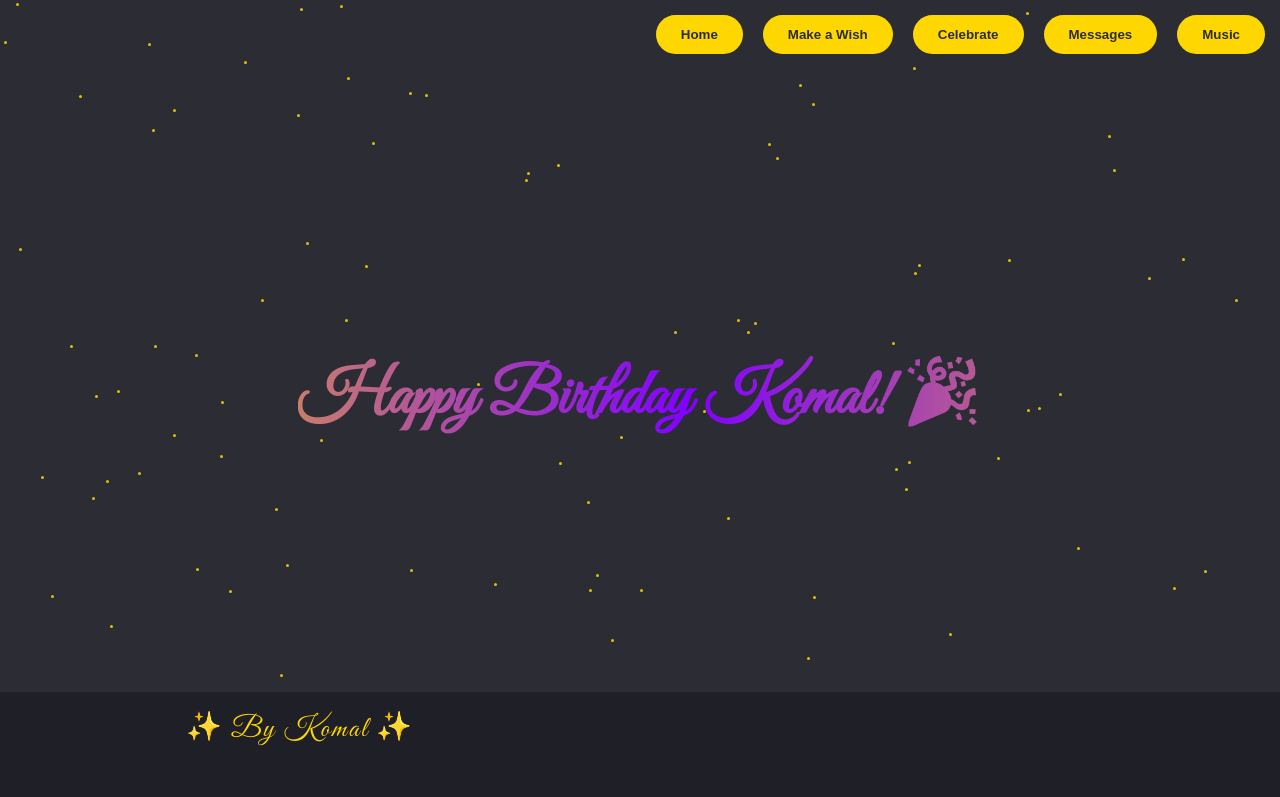
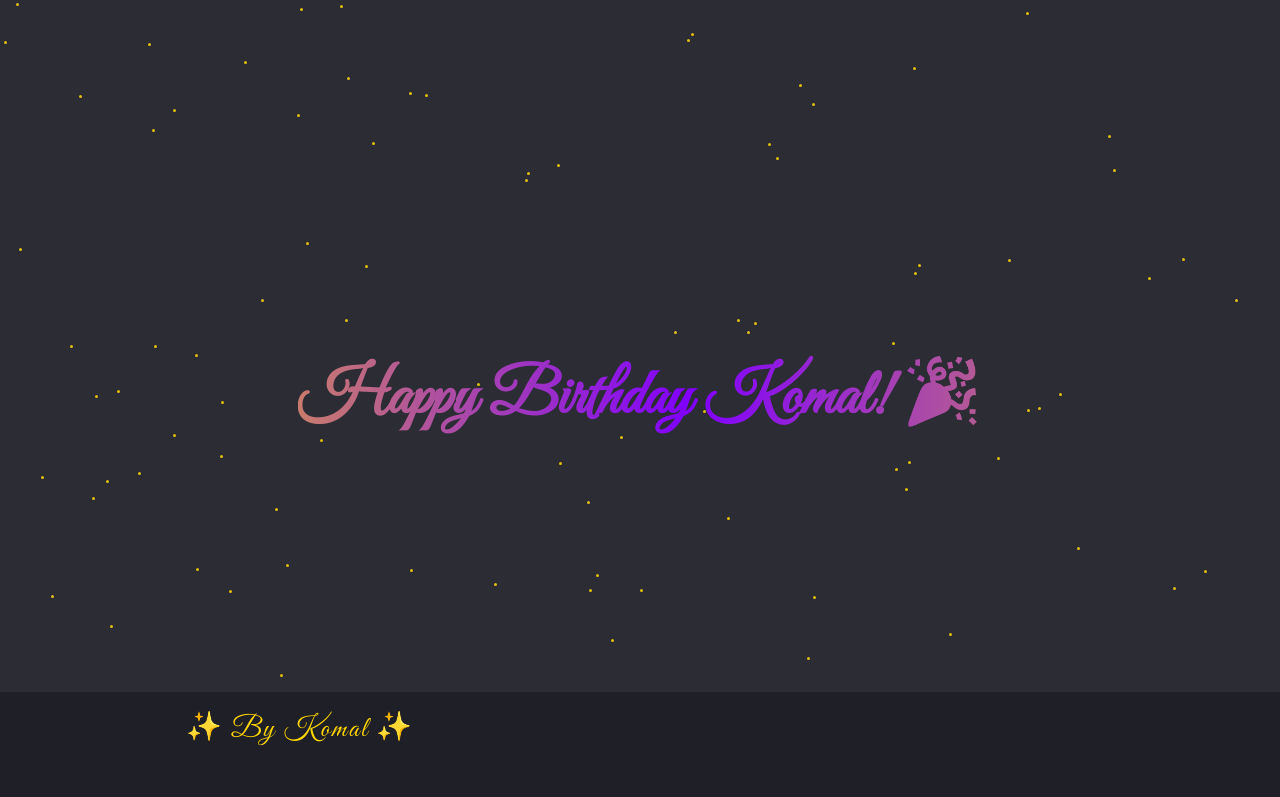
Before and after one commit to KomalBaloch/Birthday, a plain HTML site: page index.html in a window 1280 px wide. Shown: the top 797 px of the page. Drawn offline with nearby package versions, Linux system fonts and the light colour scheme; animation ran at ten frames a second.

Commit message:
navbar remove

```diff
--- a/index.html
+++ b/index.html
@@ -83,15 +83,6 @@
 </style>
 </head>
 <body>
-
-<!-- Navigation Buttons -->
-<div class="nav">
-  <button class="btn" onclick="scrollToSection('home')">Home</button>
-  <button class="btn" onclick="scrollToSection('wishSection')">Make a Wish</button>
-  <button class="btn" onclick="scrollToSection('celebrateSection')">Celebrate</button>
-  <button class="btn" onclick="scrollToSection('messagesSection')">Messages</button>
-  <button class="btn" onclick="scrollToSection('musicSection')">Music</button>
-</div>
 
 <!-- Home Section -->
 <section id="home">
```
